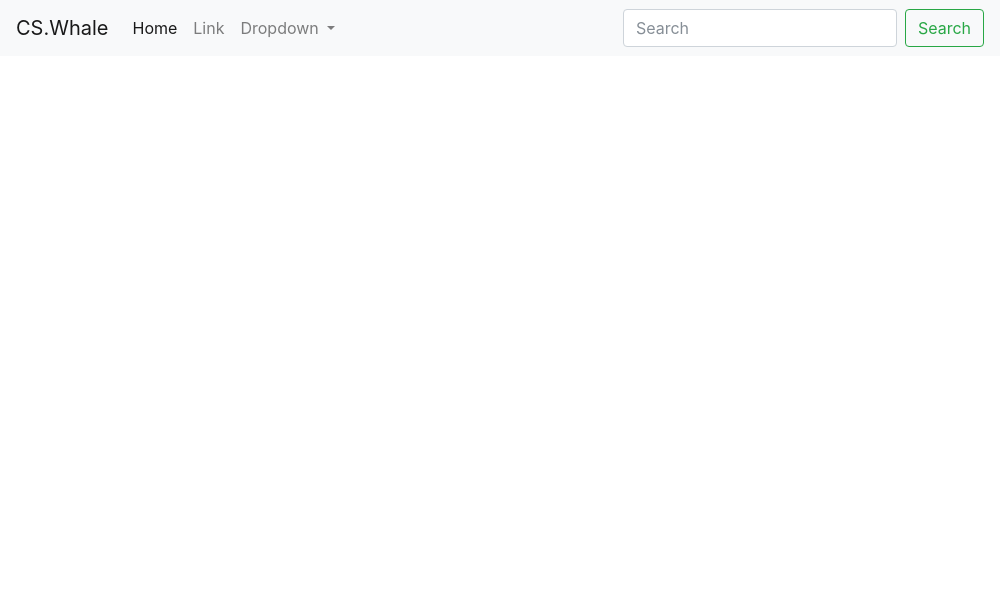
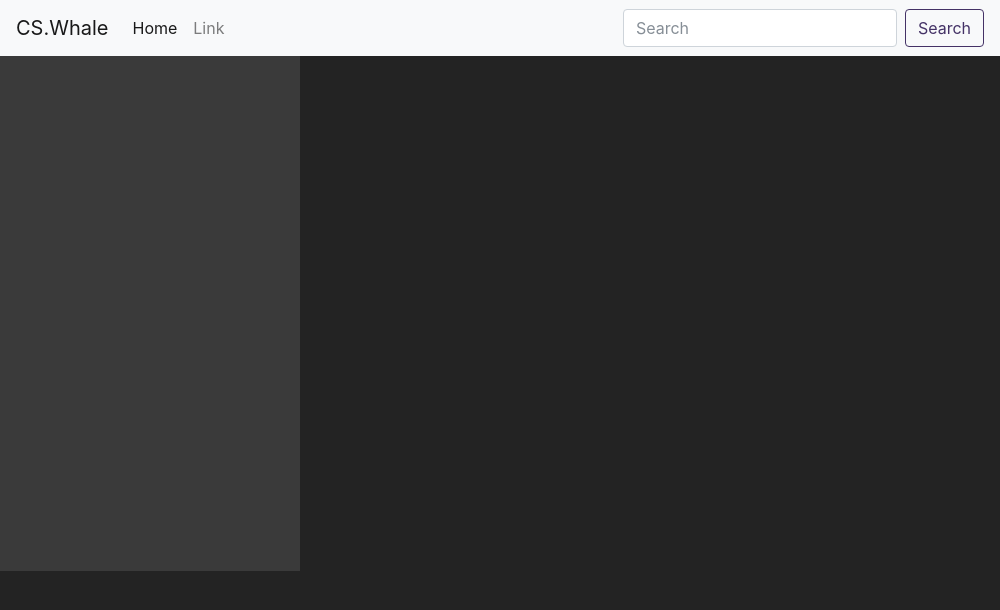
Before and after one commit to GetOFFMyLAN/PersonalProjectClient, an Electron app: page html/index.html in a window 1000 px wide. Drawn offline with Linux system fonts and the light colour scheme.

Commit message:
added messaging/tutor section and added scripts to allow bootstrap to work properly

```diff
--- a/html/index.html
+++ b/html/index.html
@@ -6,11 +6,11 @@
     <!-- Google fonts -->
     <link href="https://fonts.googleapis.com/css?family=Hind+Siliguri|PT+Sans" rel="stylesheet">
 
+    <!-- Boostrap -->
+    <link rel="stylesheet" type="text/css" href="./css/bootstrap.min.css">
+
     <!-- styling -->
     <link rel="stylesheet" type="text/css" href="./css/style.css"/>
-
-    <!-- Boostrap -->
-    <link rel="stylesheet" type="text/css" href="./css/bootstrap.min.css"
 
   </head>
   <body>
@@ -33,7 +33,7 @@
           <li class="nav-item">
             <a class="nav-link" href="#">Link</a>
           </li>
-          <li class="nav-item dropdown">
+          <!-- <li class="nav-item dropdown">
             <a class="nav-link dropdown-toggle" href="#" id="navbarDropdown" role="button" data-toggle="dropdown" aria-haspopup="true" aria-expanded="false">
               Dropdown
             </a>
@@ -43,18 +43,27 @@
               <div class="dropdown-divider"></div>
               <a class="dropdown-item" href="#">Something else here</a>
             </div>
-          </li>
+          </li> -->
         </ul>
         <form class="form-inline my-2 my-lg-0">
           <input class="form-control mr-sm-2" type="search" placeholder="Search" aria-label="Search">
-          <button class="btn btn-outline-success my-2 my-sm-0" type="submit">Search</button>
+          <button class="btn btn-outline-success my-2 my-sm-0 search" type="submit">Search</button>
         </form>
       </div>
     </nav>
 
+    <!-- messaging div -->
+    <div class="messaging-back">
+    </div>
+
+    <!-- used to properly load jquery -->
+    <script>if (typeof module === 'object') {window.module = module; module = undefined;}</script>
 
     <!-- Boostrap JS -->
     <script src="./js/bootstrap.min.js"></script>
 
+    <!-- also used to properly load jquery -->
+    <script>if (window.module) module = window.module;</script>
+
   </body>
 </html>
```
